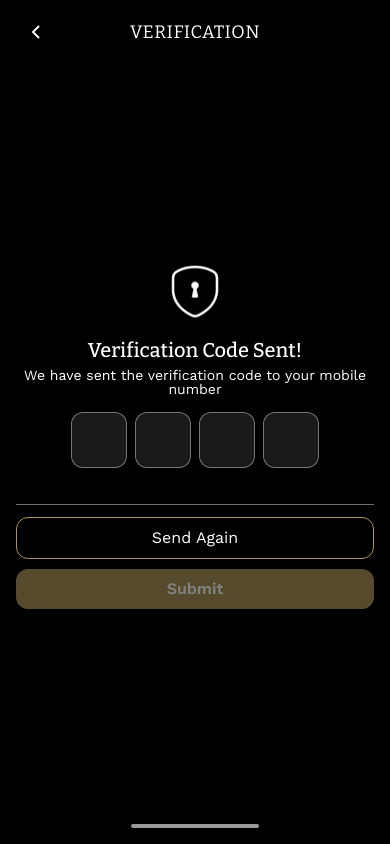
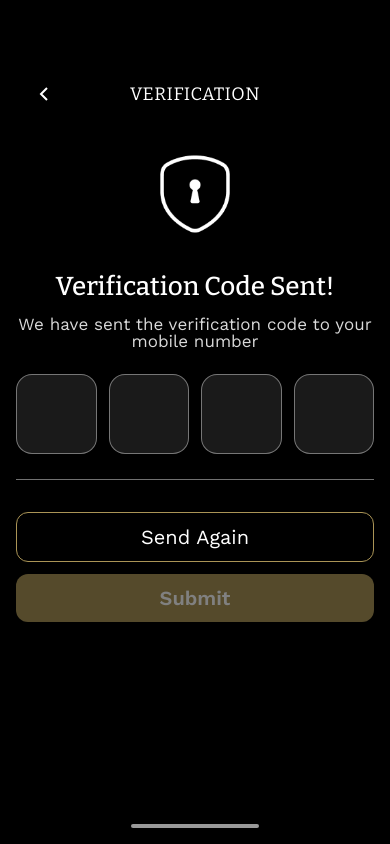
Before and after one commit to LaibaBatool3/Bourbon-app, a React (Vite) app: page /dashboard in a window 390 px wide. Both pictures are taken after typing "5551234" into the empty fields and a click on the button "Log in". Built offline with nearby package versions, Linux system fonts and the light colour scheme.

Commit message:
fixed alignment

```diff
--- a/src/pages/Verification.css
+++ b/src/pages/Verification.css
@@ -251,23 +251,162 @@
   .verification-page {
     height: 100vh;
     overflow: hidden;
+    position: relative;
+    padding-top: 74px;
   }
 
   .header-bar {
-    padding: 12px 16px;
+    width: calc(100% - 32px);
+    max-width: 398px;
+    height: 40px;
+    padding: 4px 8px;
+    margin: 0 0 0 16px;
+    border-radius: 8px;
+    justify-content: space-between;
+    box-sizing: border-box;
+    position: relative;
+    flex-shrink: 0;
   }
 
   .header-title {
-    font-size: 20px;
+    font-size: 25px;
+    text-transform: none;
   }
 
   .main-content {
     padding: 0 16px;
+    align-items: center;
+    justify-content: flex-start;
+    padding-top: 32px;
+    flex: 1;
+    overflow-y: auto;
+    overflow-x: hidden;
+    min-height: 0;
+  }
+
+  .shield-container {
+    margin: 0 auto 32px;
+    display: flex;
+    justify-content: center;
+    width: 100%;
+  }
+
+  .shield-icon-wrapper {
+    width: 96px;
+    height: 96px;
+  }
+
+  .shield-icon {
+    width: 96px;
+    height: 96px;
+  }
+
+  .main-title {
+    font-family: "Bitter", serif;
+    font-weight: 500;
+    font-style: normal;
+    font-size: 26px;
+    line-height: 100%;
+    letter-spacing: 0%;
+    text-align: center;
+    color: white;
+    margin: 0 0 16px;
+    width: 100%;
+    max-width: 398px;
+  }
+
+  .subtitle {
+    font-family: "Work Sans", sans-serif;
+    font-weight: 400;
+    font-style: normal;
+    font-size: 17px;
+    line-height: 100%;
+    letter-spacing: 0%;
+    text-align: center;
+    color: #D9D9D9;
+    margin: 0 0 24px;
+    width: 100%;
+    max-width: 398px;
+  }
+
+  .otp-container {
+    width: 100%;
+    max-width: 398px;
+    height: 80.44px;
+    gap: 12px;
+    margin: 0 auto 24.56px;
+    display: flex;
     justify-content: center;
   }
 
-  .shield-container {
-    margin-bottom: 16px;
+  .otp-input {
+    flex: 1;
+    min-width: 0;
+    max-width: 90.5px;
+    height: 80.44px;
+    padding: 10px;
+    border-radius: 16px;
+    border: 1px solid rgba(255, 255, 255, 0.4);
+    font-size: 24px;
+    box-sizing: border-box;
+  }
+
+  .divider {
+    width: 100%;
+    max-width: 398px;
+    margin: 0 auto 32px;
+  }
+
+  .buttons-container {
+    width: 100%;
+    max-width: 398px;
+    gap: 12px;
+    margin: 0 auto 16px;
+  }
+
+  .send-again-button {
+    padding: 14px;
+    font-size: 20px;
+    font-weight: 400;
+    line-height: 100%;
+    letter-spacing: 0%;
+    color: white;
+  }
+
+  .submit-button {
+    padding: 14px;
+    font-size: 20px;
+    font-weight: 600;
+    line-height: 100%;
+    letter-spacing: 0%;
+    color: white;
+  }
+
+  .home-indicator {
+    padding: 4px 0;
+    flex-shrink: 0;
+  }
+}
+
+/* Extra small mobile - <= 375px */
+@media (max-width: 375px) {
+  .verification-page {
+    padding-top: 60px;
+  }
+
+  .header-bar {
+    width: calc(100% - 32px);
+    max-width: 343px;
+    height: 36px;
+    margin-left: 16px;
+  }
+
+  .header-title {
+    font-size: 22px;
+  }
+
+  .main-content {
+    padding-top: 24px;
   }
 
   .shield-icon-wrapper {
@@ -281,19 +420,18 @@
   }
 
   .main-title {
-    font-size: 20px;
-    margin-bottom: 8px;
+    font-size: 22px;
+    margin-bottom: 12px;
   }
 
   .subtitle {
-    font-size: 14px;
-    margin-bottom: 16px;
+    font-size: 15px;
+    margin-bottom: 20px;
   }
 
   .otp-container {
     gap: 8px;
-    margin-bottom: 16px;
-    max-width: 100%;
+    margin-bottom: 20px;
   }
 
   .otp-input {
@@ -303,7 +441,7 @@
   }
 
   .divider {
-    margin-bottom: 12px;
+    margin-bottom: 24px;
   }
 
   .buttons-container {
@@ -311,52 +449,9 @@
     margin-bottom: 12px;
   }
 
-  .send-again-button {
-    padding: 12px;
-    font-size: 16px;
-    font-weight: 400;
-    line-height: 100%;
-    letter-spacing: 0%;
-    color: white;
-  }
-
+  .send-again-button,
   .submit-button {
     padding: 12px;
-    font-size: 16px;
-    font-weight: 600;
-    line-height: 100%;
-    letter-spacing: 0%;
-    color: white;
-  }
-
-  .home-indicator {
-    padding: 4px 0;
-  }
-}
-
-/* Extra small mobile - <= 375px */
-@media (max-width: 375px) {
-  .shield-icon-wrapper {
-    width: 56px;
-    height: 56px;
-  }
-
-  .shield-icon {
-    width: 56px;
-    height: 56px;
-  }
-
-  .main-title {
-    font-size: 18px;
-  }
-
-  .subtitle {
-    font-size: 13px;
-  }
-
-  .otp-input {
-    max-width: 50px;
-    height: 50px;
     font-size: 18px;
   }
 }
@@ -371,7 +466,8 @@
   }
 
   .header-bar {
-    width: 770px;
+    width: calc(100% - 64px);
+    max-width: 770px;
     height: 48px;
     padding: 4px 8px;
     margin: 0 auto;
@@ -379,22 +475,30 @@
     border-radius: 8px;
     justify-content: space-between;
     box-sizing: border-box;
+    flex-shrink: 0;
   }
 
   .header-title {
     font-size: 25px;
+    text-transform: none;
   }
 
   .main-content {
     padding: 0;
     align-items: center;
-    justify-content: flex-start;
+    justify-content: center;
     padding-top: 32px;
+    flex: 1;
+    overflow-y: auto;
+    overflow-x: hidden;
+    min-height: 0;
   }
 
   .shield-container {
     margin-bottom: 32px;
     margin-top: 0;
+    display: flex;
+    justify-content: center;
   }
 
   .shield-icon-wrapper {
@@ -417,15 +521,27 @@
     text-align: center;
     color: #FFFFFF;
     margin: 0 0 16px;
+    width: 100%;
+    max-width: 572px;
   }
 
   .subtitle {
+    font-family: "Work Sans", sans-serif;
+    font-weight: 400;
+    font-style: normal;
     font-size: 17px;
-    margin-bottom: 24px;
+    line-height: 100%;
+    letter-spacing: 0%;
+    text-align: center;
+    color: #D9D9D9;
+    margin: 0 0 24px;
+    width: 100%;
+    max-width: 572px;
   }
 
   .otp-container {
-    width: 572px;
+    width: 100%;
+    max-width: 572px;
     height: 80.44px;
     gap: 12px;
     margin: 0 auto 23.56px;
@@ -434,24 +550,25 @@
   }
 
   .otp-input {
-    width: 134px;
+    flex: 1;
+    min-width: 0;
+    max-width: 134px;
     height: 80.44px;
     padding: 10px;
     border-radius: 16px;
     border: 1px solid #B3B3B3;
     font-size: 24px;
     box-sizing: border-box;
-    max-width: 134px;
   }
 
   .divider {
-    width: 572px;
+    width: 100%;
     max-width: 572px;
     margin: 0 auto 32px;
   }
 
   .buttons-container {
-    width: 572px;
+    width: 100%;
     max-width: 572px;
     gap: 32px;
     margin: 0 auto;
@@ -466,6 +583,7 @@
     line-height: 100%;
     letter-spacing: 0%;
     border: 1px solid #AA9456;
+    color: white;
   }
 
   .submit-button {
@@ -481,6 +599,7 @@
 
   .home-indicator {
     padding: 8px 0;
+    flex-shrink: 0;
   }
 }
 
--- a/src/pages/Verification.jsx
+++ b/src/pages/Verification.jsx
@@ -85,7 +85,8 @@ function Verification() {
         </h2>
 
         <p className="subtitle">
-          We have sent the verification code to your mobile number
+          We have sent the verification code to your<br />
+          mobile number
         </p>
 
         {/* OTP Input */}
```
